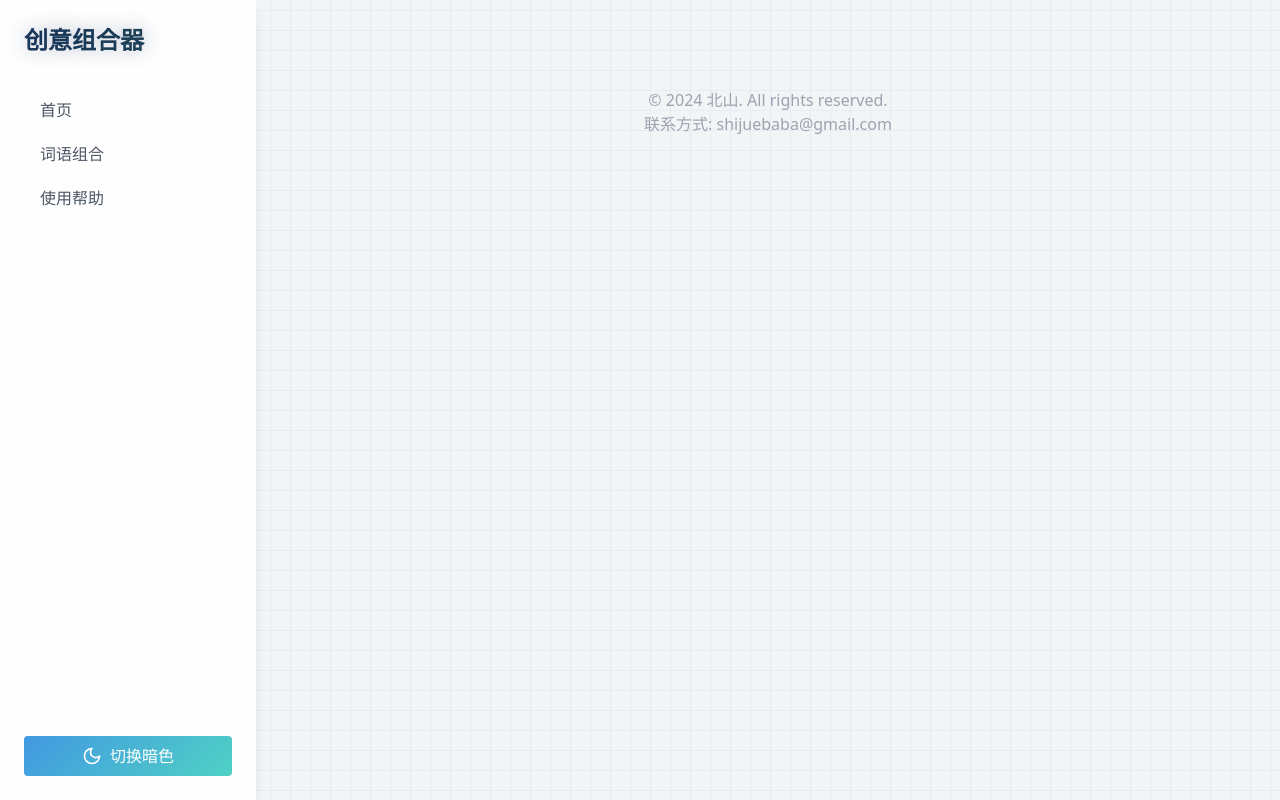
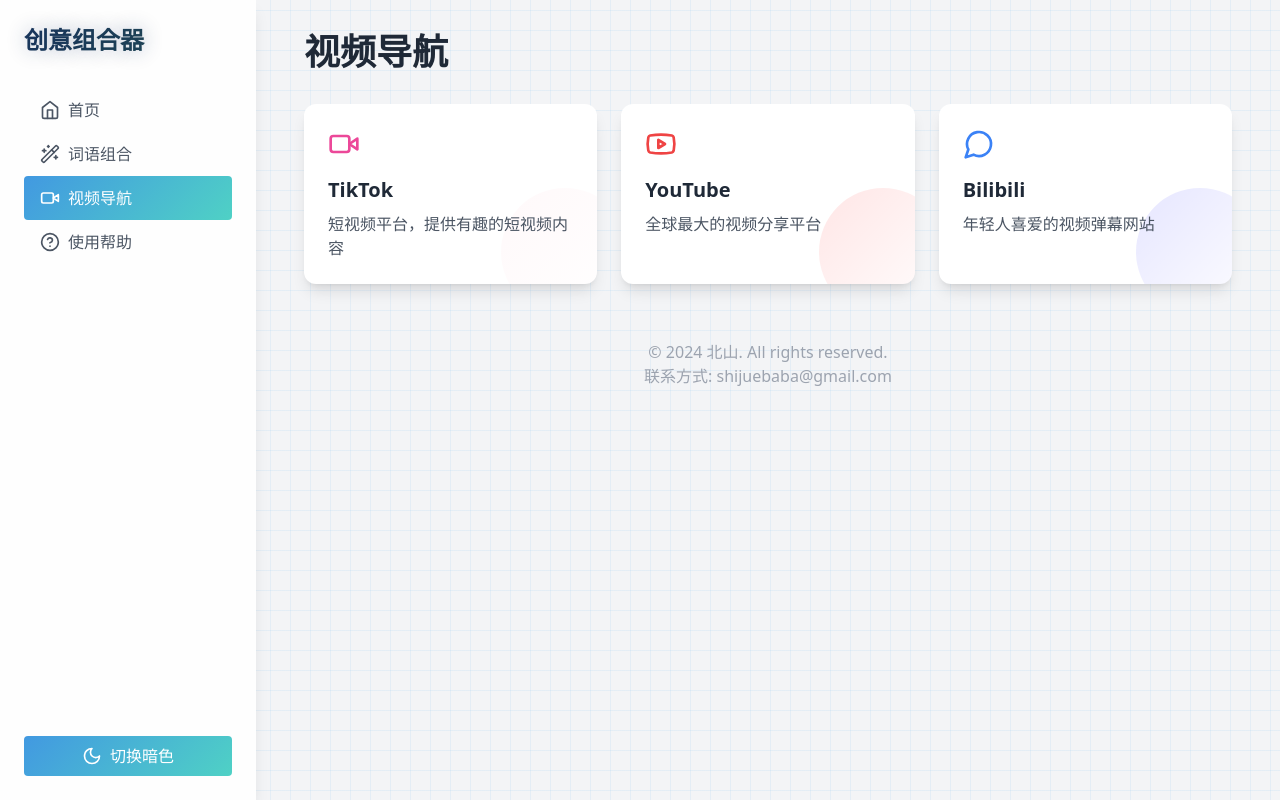
Before and after one commit to qishiyou/chuangyizuhe, a React (Vite) app: page /videos in a window 1280 px wide. Built offline with nearby package versions, Linux system fonts and the light colour scheme.

Commit message:
Add files via upload

```diff
--- a/index.html
+++ b/index.html
@@ -1,4 +1,4 @@
-<!doctype html>
+<!DOCTYPE html>
 <html lang="en">
   <head>
     <meta charset="UTF-8" />
--- a/src/App.tsx
+++ b/src/App.tsx
@@ -3,6 +3,7 @@ import { BrowserRouter, Routes, Route } from 'react-router-dom';
 import Layout from './components/Layout';
 import Home from './pages/Home';
 import Combine from './pages/Combine';
+import Videos from './pages/Videos';
 import Help from './pages/Help';
 
 function App() {
@@ -14,6 +15,7 @@ function App() {
         <Routes>
           <Route path="/" element={<Home isDark={isDark} />} />
           <Route path="/combine" element={<Combine isDark={isDark} />} />
+          <Route path="/videos" element={<Videos isDark={isDark} />} />
           <Route path="/help" element={<Help isDark={isDark} />} />
         </Routes>
       </Layout>
--- a/src/components/Layout.tsx
+++ b/src/components/Layout.tsx
@@ -1,5 +1,5 @@
 import React from 'react';
-import { Sun, Moon, Menu } from 'lucide-react';
+import { Sun, Moon, Home, Wand2, HelpCircle, Video } from 'lucide-react';
 import { Link, useLocation } from 'react-router-dom';
 
 interface LayoutProps {
@@ -11,6 +11,13 @@ interface LayoutProps {
 export default function Layout({ children, isDark, toggleTheme }: LayoutProps) {
   const location = useLocation();
 
+  const menuItems = [
+    { path: '/', label: '首页', icon: Home },
+    { path: '/combine', label: '词语组合', icon: Wand2 },
+    { path: '/videos', label: '视频导航', icon: Video },
+    { path: '/help', label: '使用帮助', icon: HelpCircle },
+  ];
+
   return (
     <div className={`min-h-screen tech-grid ${isDark ? 'dark bg-gray-900' : 'bg-gray-100'}`}>
       <div className="flex">
@@ -19,33 +26,25 @@ export default function Layout({ children, isDark, toggleTheme }: LayoutProps) {
           <div className="p-6">
             <h1 className={`text-2xl font-bold ${isDark ? 'tech-text' : 'tech-text-light'}`}>创意组合器</h1>
             <nav className="mt-8">
-              <Link
-                to="/"
-                className={`block py-2.5 px-4 rounded transition ${
-                  location.pathname === '/' ? 'tech-button text-white' :
-                  (isDark ? 'text-gray-300 hover:bg-gray-700/50' : 'text-gray-600 hover:bg-gray-100/50')
-                }`}
-              >
-                首页
-              </Link>
-              <Link
-                to="/combine"
-                className={`block py-2.5 px-4 rounded transition ${
-                  location.pathname === '/combine' ? 'tech-button text-white' :
-                  (isDark ? 'text-gray-300 hover:bg-gray-700/50' : 'text-gray-600 hover:bg-gray-100/50')
-                }`}
-              >
-                词语组合
-              </Link>
-              <Link
-                to="/help"
-                className={`block py-2.5 px-4 rounded transition ${
-                  location.pathname === '/help' ? 'tech-button text-white' :
-                  (isDark ? 'text-gray-300 hover:bg-gray-700/50' : 'text-gray-600 hover:bg-gray-100/50')
-                }`}
-              >
-                使用帮助
-              </Link>
+              {menuItems.map((item) => {
+                const Icon = item.icon;
+                return (
+                  <Link
+                    key={item.path}
+                    to={item.path}
+                    className={`flex items-center py-2.5 px-4 rounded transition ${
+                      location.pathname === item.path
+                        ? 'tech-button text-white'
+                        : isDark
+                        ? 'text-gray-300 hover:bg-gray-700/50'
+                        : 'text-gray-600 hover:bg-gray-100/50'
+                    }`}
+                  >
+                    <Icon size={20} className="mr-2" />
+                    {item.label}
+                  </Link>
+                );
+              })}
             </nav>
           </div>
           <div className="absolute bottom-0 w-full p-6">
--- /dev/null
+++ b/src/pages/Videos.tsx
@@ -0,0 +1,76 @@
+import React from 'react';
+import { Video, Youtube, MessageCircle } from 'lucide-react';
+
+export default function Videos({ isDark }: { isDark: boolean }) {
+  const videoSites = [
+    {
+      name: "TikTok",
+      description: "短视频平台，提供有趣的短视频内容",
+      url: "https://www.tiktok.com",
+      icon: Video,
+      color: "text-pink-500"
+    },
+    {
+      name: "YouTube",
+      description: "全球最大的视频分享平台",
+      url: "https://www.youtube.com",
+      icon: Youtube,
+      color: "text-red-500"
+    },
+    {
+      name: "Bilibili",
+      description: "年轻人喜爱的视频弹幕网站",
+      url: "https://www.bilibili.com",
+      icon: MessageCircle,
+      color: "text-blue-500"
+    }
+  ];
+
+  return (
+    <div className="max-w-6xl mx-auto px-4">
+      <h1 className={`text-4xl font-bold mb-8 ${isDark ? 'text-white' : 'text-gray-800'}`}>
+        视频导航
+      </h1>
+
+      <div className="grid grid-cols-1 md:grid-cols-3 gap-6">
+        {videoSites.map((site, index) => {
+          const Icon = site.icon;
+          return (
+            <a
+              key={index}
+              href={site.url}
+              target="_blank"
+              rel="noopener noreferrer"
+              className={`
+                group relative overflow-hidden
+                ${isDark ? 'bg-gray-800 hover:bg-gray-700' : 'bg-white hover:bg-gray-50'}
+                rounded-xl shadow-lg transition-all duration-300
+                transform hover:-translate-y-1 hover:shadow-xl
+                p-6
+              `}
+            >
+              <div className="relative z-10">
+                <div className={`${site.color} mb-4`}>
+                  <Icon size={32} className="transition-transform group-hover:scale-110" />
+                </div>
+                <h3 className={`text-xl font-bold mb-2 ${isDark ? 'text-white' : 'text-gray-800'}`}>
+                  {site.name}
+                </h3>
+                <p className={`${isDark ? 'text-gray-300' : 'text-gray-600'}`}>
+                  {site.description}
+                </p>
+              </div>
+
+              {/* Decorative background elements */}
+              <div className="absolute -right-8 -bottom-8 w-32 h-32 rounded-full
+                            bg-gradient-to-br from-current to-transparent opacity-10
+                            transition-transform group-hover:scale-150"
+                   style={{ color: site.color.split('-')[1] }}>
+              </div>
+            </a>
+          );
+        })}
+      </div>
+    </div>
+  );
+}
```
Also changed, not shown: src/pages/Help.tsx (line endings or trailing spaces).
